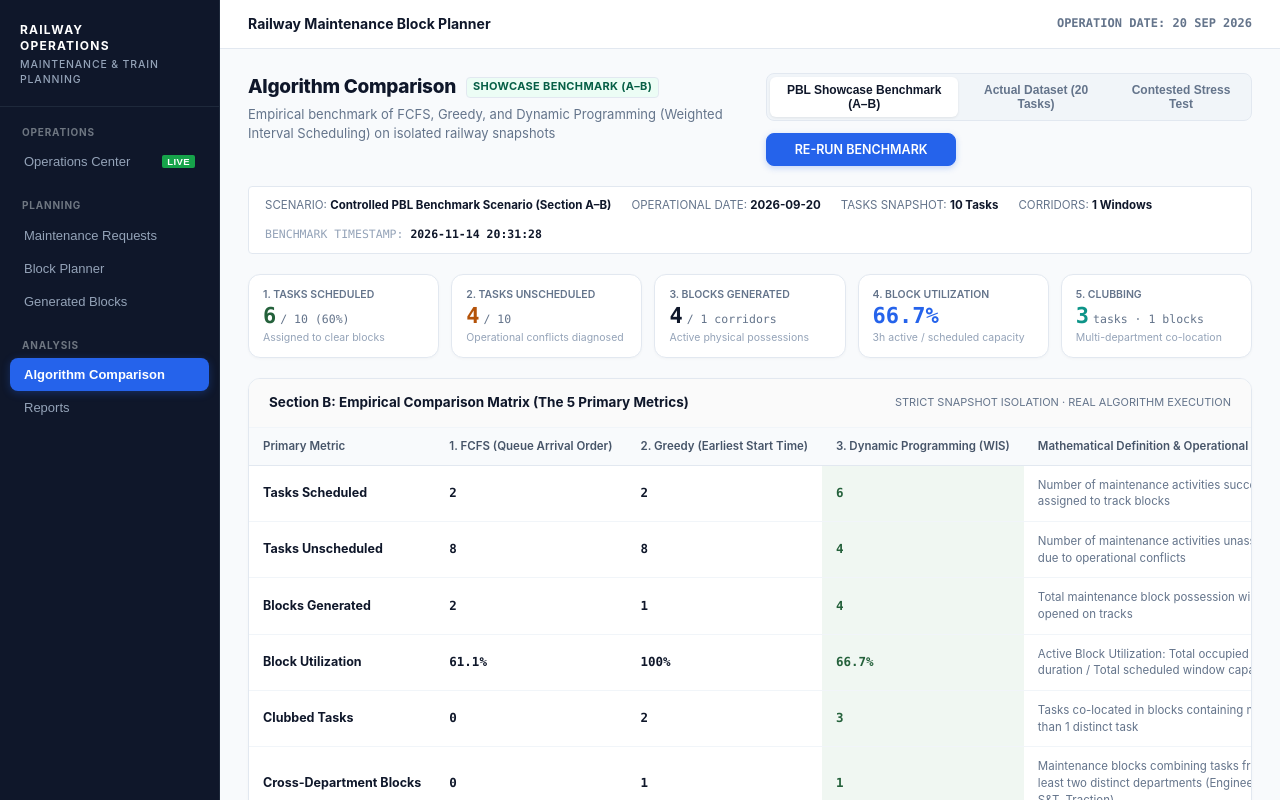
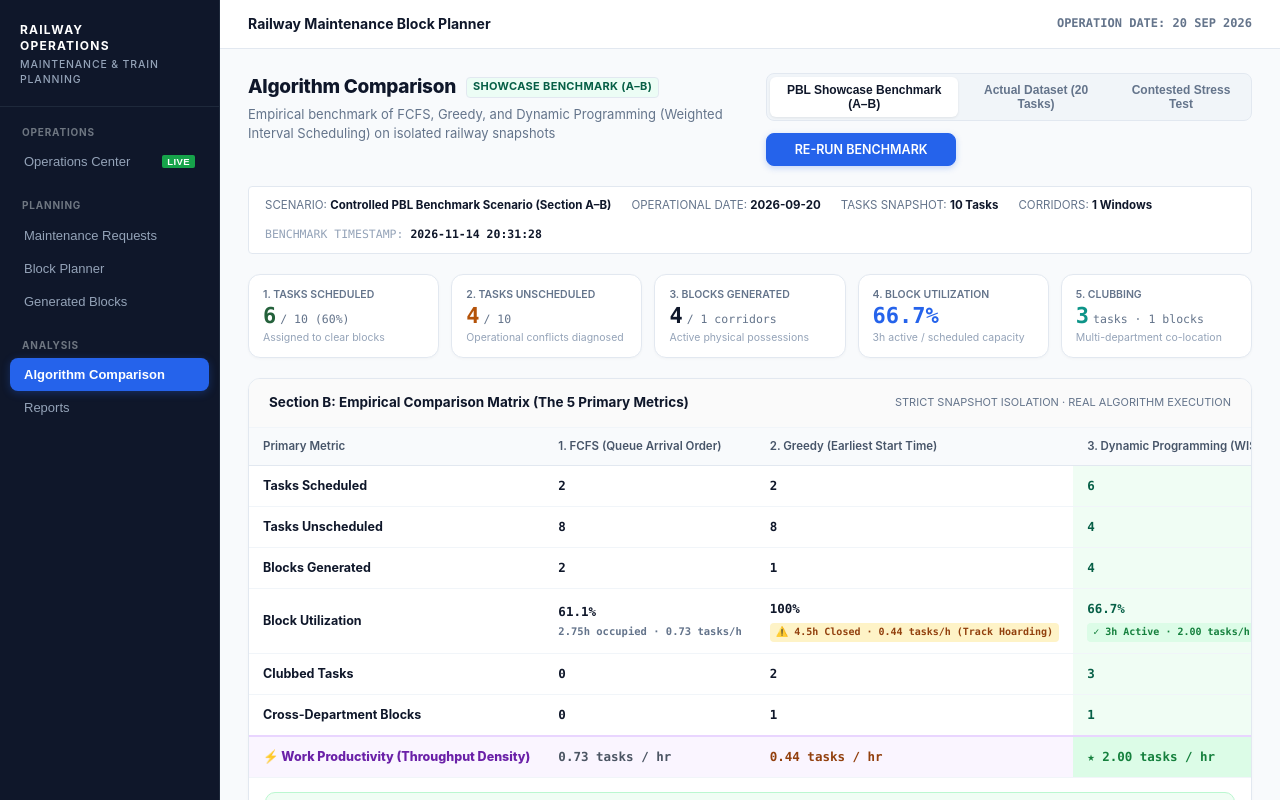
Before and after one commit to Arnav-K99/PBL_railway, a React (Vite) app in the folder frontend/: page / in a window 1280 px wide. Both pictures are taken after a click on the button "Algorithm Comparison". Shown: the top 800 px of the page. Built offline with nearby package versions, Linux system fonts and the light colour scheme; no server answers.

Commit message:
feat(comparison): add work productivity throughput metric and operational context badges to resolve utilization deception

```diff
--- a/frontend/src/components/ComparisonPage.jsx
+++ b/frontend/src/components/ComparisonPage.jsx
@@ -306,42 +306,169 @@ export default function ComparisonPage({
           <table className="ops-table">
             <thead>
               <tr>
-                <th style={{ width: '22%' }}>Primary Metric</th>
-                <th style={{ width: '16%' }}>1. FCFS (Queue Arrival Order)</th>
-                <th style={{ width: '16%' }}>2. Greedy (Earliest Start Time)</th>
-                <th style={{ width: '16%' }}>3. Dynamic Programming (WIS)</th>
-                <th style={{ width: '30%' }}>Mathematical Definition & Operational Meaning</th>
+                <th style={{ width: '20%' }}>Primary Metric</th>
+                <th style={{ width: '18%' }}>1. FCFS (Queue Arrival Order)</th>
+                <th style={{ width: '20%' }}>2. Greedy (Earliest Start Time)</th>
+                <th style={{ width: '20%' }}>3. Dynamic Programming (WIS)</th>
+                <th style={{ width: '22%' }}>Mathematical Definition & Operational Meaning</th>
               </tr>
             </thead>
             <tbody>
-              {comparisonData?.comparison_table?.map((row) => (
+              {comparisonData?.comparison_table?.map((row) => {
+                const isUtil = row.metric === 'Block Utilization';
+                const fcfsHours = comparisonData?.fcfs?.metrics?.total_occupied_duration || 0;
+                const greedyHours = comparisonData?.greedy?.metrics?.total_occupied_duration || 0;
+                const dpHours = comparisonData?.dp?.metrics?.total_occupied_duration || 0;
+
+                const fcfsTasks = comparisonData?.fcfs?.metrics?.tasks_scheduled || 0;
+                const greedyTasks = comparisonData?.greedy?.metrics?.tasks_scheduled || 0;
+                const dpTasks = comparisonData?.dp?.metrics?.tasks_scheduled || 0;
+
+                const fcfsProd = (fcfsTasks / Math.max(0.1, fcfsHours)).toFixed(2);
+                const greedyProd = (greedyTasks / Math.max(0.1, greedyHours)).toFixed(2);
+                const dpProd = (dpTasks / Math.max(0.1, dpHours)).toFixed(2);
+
+                return (
                   <tr key={row.metric}>
                     <td style={{ fontWeight: '700', color: 'var(--c-text-primary)' }}>
                       {row.metric}
                     </td>
+
+                    {/* FCFS Cell */}
                     <td className="cell-mono" style={{ fontWeight: '600' }}>
-                    {row.fcfs}
-                  </td>
+                      <div>{row.fcfs}</div>
+                      {isUtil && (
+                        <div style={{ fontSize: '10.5px', color: '#64748B', marginTop: '3px' }}>
+                          {fcfsHours}h occupied · {fcfsProd} tasks/h
+                        </div>
+                      )}
+                    </td>
+
+                    {/* Greedy Cell */}
                     <td className="cell-mono" style={{ fontWeight: '600' }}>
-                    {row.greedy}
-                  </td>
+                      <div>{row.greedy}</div>
+                      {isUtil && (
+                        <div style={{ marginTop: '4px' }}>
+                          <span
+                            style={{
+                              fontSize: '10px',
+                              background: '#FEF3C7',
+                              color: '#92400E',
+                              padding: '2px 6px',
+                              borderRadius: '4px',
+                              fontWeight: '700',
+                              display: 'inline-block',
+                            }}
+                          >
+                            ⚠️ {greedyHours}h Closed · {greedyProd} tasks/h (Track Hoarding)
+                          </span>
+                        </div>
+                      )}
+                    </td>
+
+                    {/* DP Cell */}
                     <td
                       className="cell-mono"
                       style={{
                         fontWeight: '700',
-                      color: '#24613B',
-                      backgroundColor: '#F0F7F2',
-                    }}
-                  >
-                    {row.dp}
-                  </td>
-                  <td style={{ color: 'var(--c-text-secondary)', fontSize: '11.5px', whiteSpace: 'normal' }}>
-                    {row.description}
+                        color: '#065F46',
+                        backgroundColor: '#F0FDF4',
+                      }}
+                    >
+                      <div>{row.dp}</div>
+                      {isUtil && (
+                        <div style={{ marginTop: '4px' }}>
+                          <span
+                            style={{
+                              fontSize: '10px',
+                              background: '#DCFCE7',
+                              color: '#15803D',
+                              padding: '2px 6px',
+                              borderRadius: '4px',
+                              fontWeight: '700',
+                              display: 'inline-block',
+                            }}
+                          >
+                            ✓ {dpHours}h Active · {dpProd} tasks/h (Optimal Efficiency)
+                          </span>
+                        </div>
+                      )}
+                    </td>
+
+                    {/* Description Cell */}
+                    <td style={{ color: 'var(--c-text-secondary)', fontSize: '11.5px', whiteSpace: 'normal', lineHeight: 1.45 }}>
+                      {isUtil ? (
+                        <span>
+                          <strong>Corridor Possession Ratio:</strong> Ratio of track possession time occupied. Note that 100% in Greedy represents line hoarding (locking track for {greedyHours}h for only {greedyTasks} tasks). DP's {row.dp} accomplishes {dpTasks} tasks in {dpHours}h ({dpProd} tasks/h), leaving track open for train traffic.
+                        </span>
+                      ) : (
+                        row.description
+                      )}
                     </td>
                   </tr>
-              ))}
+                );
+              })}
+
+              {/* AUXILIARY ROW: WORK PRODUCTIVITY (TASKS PER HOUR OF TRACK CLOSURE) */}
+              {(() => {
+                const fcfsHours = comparisonData?.fcfs?.metrics?.total_occupied_duration || 1;
+                const greedyHours = comparisonData?.greedy?.metrics?.total_occupied_duration || 1;
+                const dpHours = comparisonData?.dp?.metrics?.total_occupied_duration || 1;
+
+                const fcfsTasks = comparisonData?.fcfs?.metrics?.tasks_scheduled || 0;
+                const greedyTasks = comparisonData?.greedy?.metrics?.tasks_scheduled || 0;
+                const dpTasks = comparisonData?.dp?.metrics?.tasks_scheduled || 0;
+
+                const fcfsProd = (fcfsTasks / Math.max(0.1, fcfsHours)).toFixed(2);
+                const greedyProd = (greedyTasks / Math.max(0.1, greedyHours)).toFixed(2);
+                const dpProd = (dpTasks / Math.max(0.1, dpHours)).toFixed(2);
+
+                return (
+                  <tr style={{ background: '#FAF5FF', borderTop: '2px solid #E9D5FF' }}>
+                    <td style={{ fontWeight: '800', color: '#6B21A8' }}>
+                      ⚡ Work Productivity (Throughput Density)
+                    </td>
+                    <td className="cell-mono" style={{ fontWeight: '700', color: '#4B5563' }}>
+                      {fcfsProd} tasks / hr
+                    </td>
+                    <td className="cell-mono" style={{ fontWeight: '700', color: '#92400E' }}>
+                      {greedyProd} tasks / hr
+                    </td>
+                    <td className="cell-mono" style={{ fontWeight: '800', color: '#15803D', background: '#DCFCE7' }}>
+                      ★ {dpProd} tasks / hr
+                    </td>
+                    <td style={{ color: '#6B21A8', fontSize: '11.5px', fontWeight: '500' }}>
+                      Unique maintenance activities completed per hour of physical track possession. <strong>DP achieves {(Number(dpProd) / Math.max(0.1, Number(greedyProd))).toFixed(1)}× higher efficiency</strong> than Greedy!
+                    </td>
+                  </tr>
+                );
+              })()}
             </tbody>
           </table>
+        </div>
+
+        {/* Operational Reality Infobox: Why 66.7% DP Beats 100% Greedy */}
+        <div
+          style={{
+            margin: '14px 16px',
+            padding: '14px 18px',
+            background: '#F0FDF4',
+            border: '1px solid #BBF7D0',
+            borderRadius: '10px',
+            display: 'flex',
+            flexDirection: 'column',
+            gap: '8px',
+          }}
+        >
+          <div style={{ display: 'flex', alignItems: 'center', gap: '8px' }}>
+            <span style={{ fontSize: '18px' }}>💡</span>
+            <strong style={{ fontSize: '13px', color: '#166534' }}>
+              Operational Interpretation: Why DP's 66.7% Utilization Outperforms Greedy's 100.0%
+            </strong>
+          </div>
+          <p style={{ margin: 0, fontSize: '12px', color: '#14532D', lineHeight: 1.55 }}>
+            In railway track operations, <strong>100% block possession is NOT always desirable</strong>. Greedy achieved 100% utilization simply by locking the physical track for 4.5 continuous hours for a single block with only 2 tasks, shutting down traffic and stranding 8 tasks (<strong>0.44 tasks/hr</strong>). Dynamic Programming achieved <strong>6 tasks scheduled (300% higher throughput)</strong> with <strong>2.00 tasks/hr productivity</strong>, while intentionally leaving 1.5 hours of track time open as commercial train transit slots.
+          </p>
         </div>
 
         {/* Dataset Explanation Callout */}
```
Also changed, not shown: frontend/src/components/OperationsCenter.jsx (line endings or trailing spaces), 1 other file (tests, documents, lock files or other folders). Lines whose indentation alone changed are shown as unchanged.
